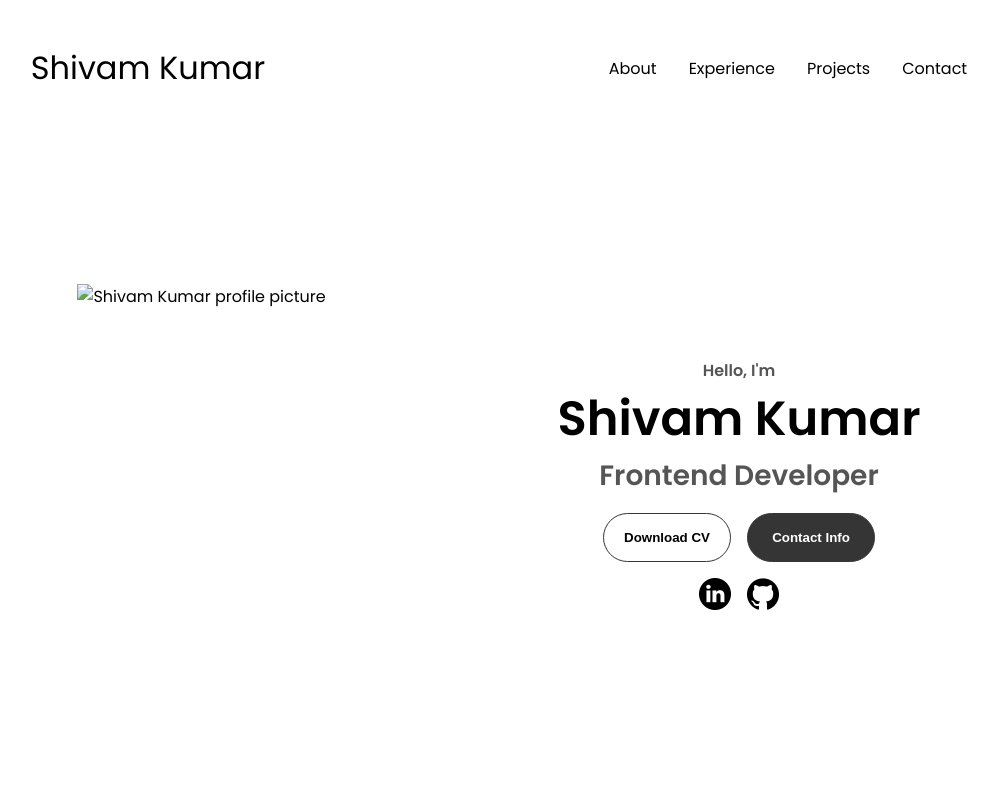
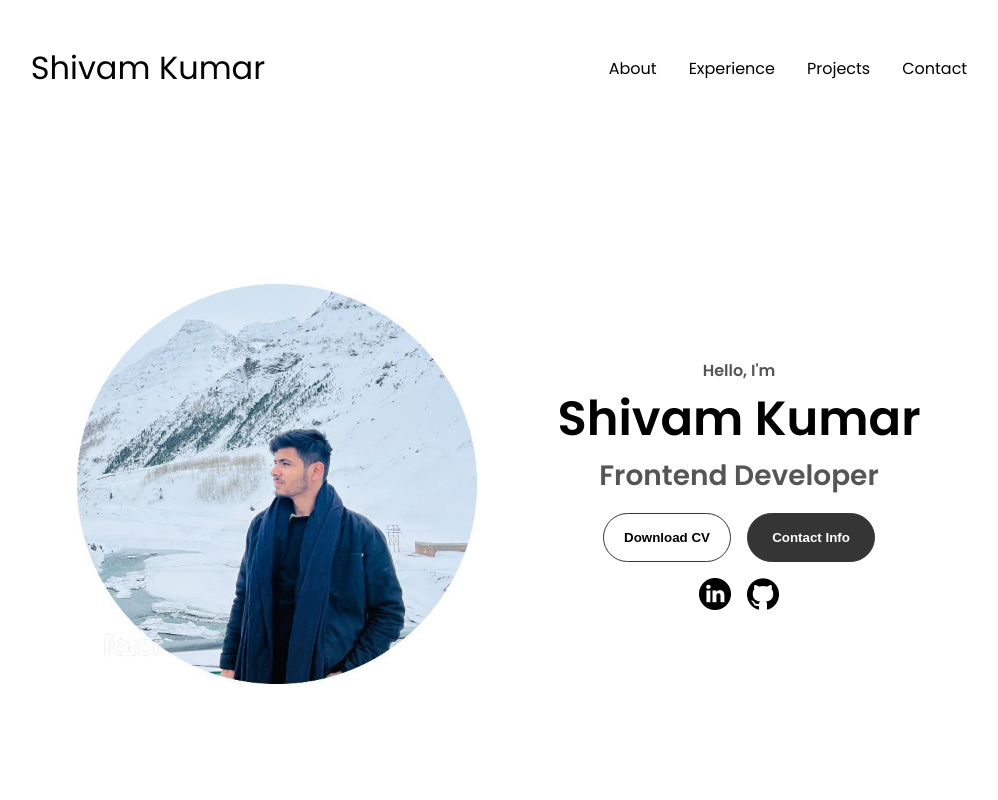
Before and after one commit to Shivam6147/html-css-js-portfolio, a plain HTML site: page index.html in a window 1280 px wide. Shown: the top 800 px of the page, without its empty margins (141-1139 px from the left). Drawn offline with Linux system fonts and the light colour scheme; files whose address does not match are found by name.

Commit message:
Update index.html

```diff
--- a/index.html
+++ b/index.html
@@ -37,7 +37,7 @@
     </nav>
     <section id="profile">
         <div class="section__pic-container">
-            <img src="./profile pic.png" alt="Shivam Kumar profile picture" />
+            <img src="./assets/profile pic.png" alt="Shivam Kumar profile picture" />
         </div>
         <div class="section__text">
             <p class="section__text__p1">Hello, I'm</p>
```
